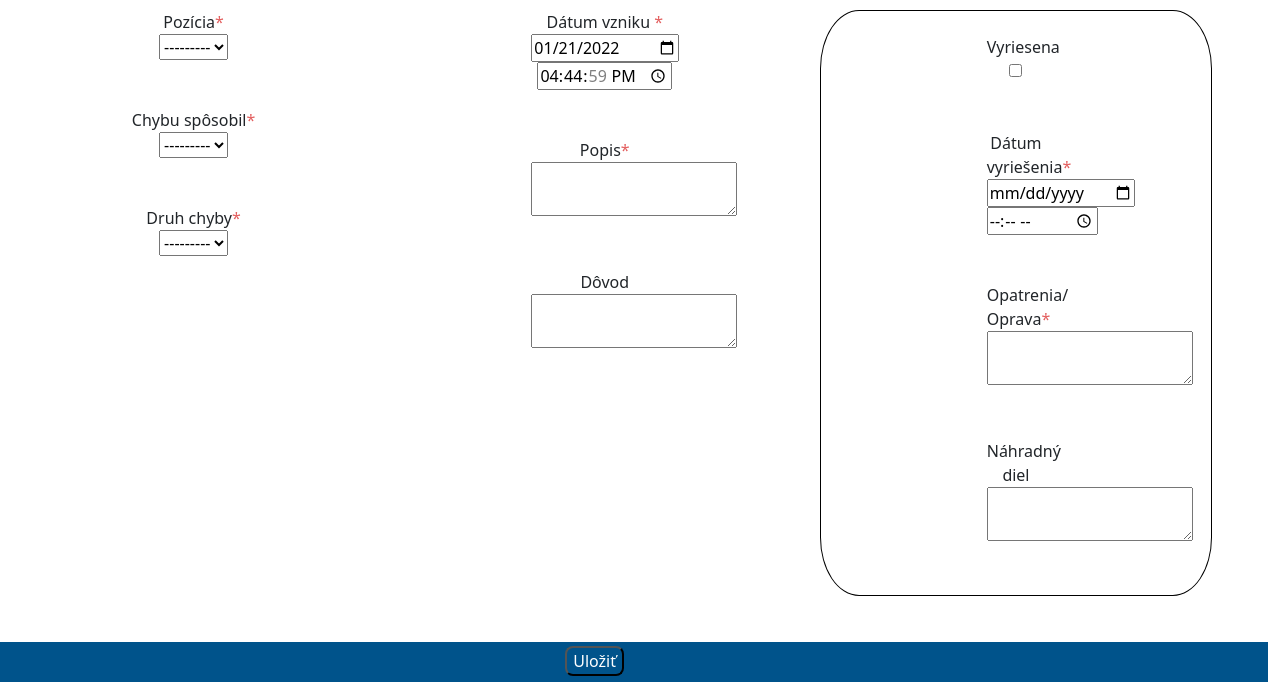
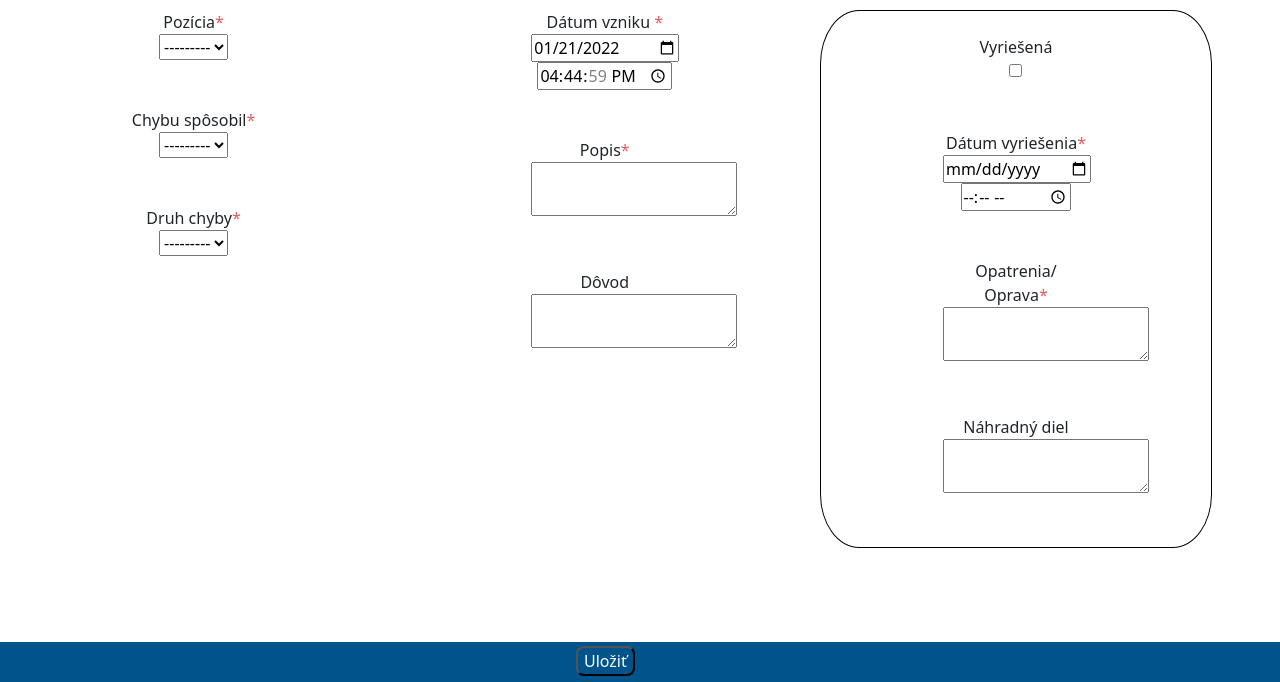
Before and after one commit to TIS2021-FMFI/evidencia-dielov, a Django app: template zapis_poruch/UI/templates/pridaj_zaznam.html in a window 1280 px wide. Shown: the part 118-800 px from the top of the page. Run offline with Django 3.2, Linux system fonts and the light colour scheme; the template is opened without the code that fills it: values that come from a table or form of the project are taken from there, others are empty.

Commit message:
vyriesena s diaktritikou (nepoberalo to z modelov)

```diff
--- a/zapis_poruch/UI/templates/pridaj_zaznam.html
+++ b/zapis_poruch/UI/templates/pridaj_zaznam.html
@@ -55,12 +55,11 @@
          <div class="col-4 first" style="border:1px solid black; border-radius: 10%;">
             <div class=" justify-content-center width_form_fields"   >
              <br>
-            <div class=" justify-content-center width_form_fields"   onchange="skontroluj_vyplnenie_pri_vyrieseni()">
-                {{form.vyriesena.label}} <br>
+                Vyriešená<br>
                 {{form.vyriesena}}
             </div>
              <br><br>
-            <div class=" justify-content-center width_form_fields">
+            <div class=" justify-content-center width_form_fields" id="vyriesenie">
                 {{form.vyriesenie.label}}<span class="textHviezda">*</span><br>
                 {% for error in form.vyriesenie.errors %}
                     <p style="color: red">{{ error }}</p>
```
